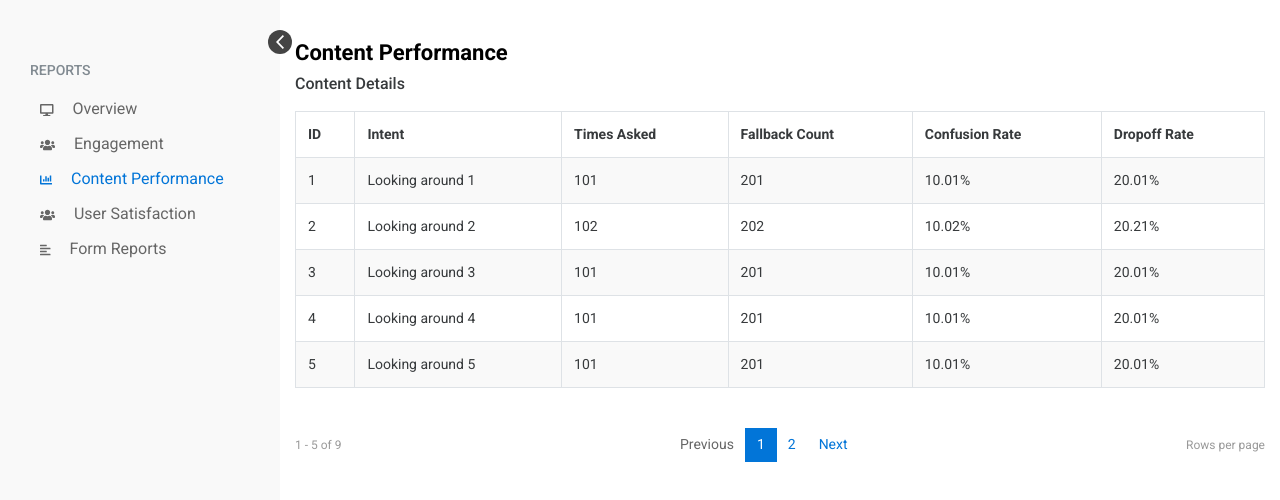
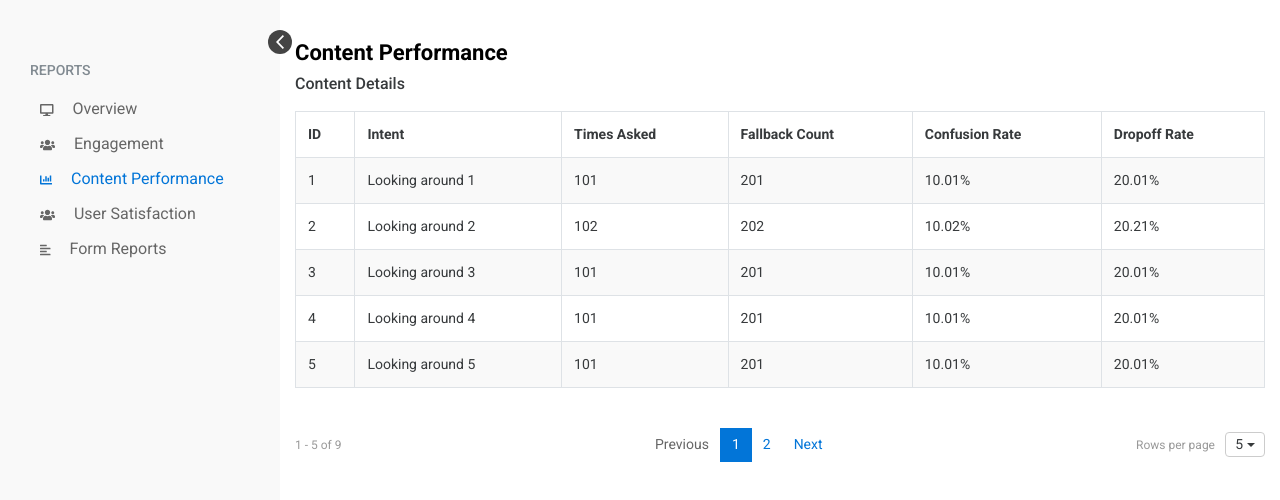
Before and after one commit to leo-le-07/taiger-reporting-js-version, a Vue app: page /#/content-performance in a window 1280 px wide. Shown: the top 500 px of the page. Built offline with nearby package versions, Linux system fonts and the light colour scheme; data requests are answered from the project's data file.

Commit message:
[Content Performance Table] Handle update page size

```diff
--- a/src/components/ContentDetails.vue
+++ b/src/components/ContentDetails.vue
@@ -31,7 +31,19 @@
             @change="changePagination"
           />
           <div class="rows-page-container">
-            Rows per page
+            <div class="label">Rows per page</div>
+            <div class="app-dropdown-container">
+              <b-dropdown :text="pageSize.toString()" right>
+                <b-dropdown-item
+                  v-for="value in rowsPerPageOptions"
+                  :active="pageSize === value"
+                  :key="value"
+                  @click="selectPageSize(value)"
+                >
+                  {{ value }}
+                </b-dropdown-item>
+              </b-dropdown>
+            </div>
           </div>
         </div>
       </b-col>
@@ -43,16 +55,17 @@
 import { mapGetters, mapState, mapActions } from 'vuex'
 
 export default {
-  data() {
+  data () {
     return {
+      rowsPerPageOptions: [5, 10, 15],
       fields: [
         { key: 'id', label: 'ID' },
         'intent',
         { key: 'timesAsked', label: 'Times Asked' },
         { key: 'fallbackCount', label: 'Fallback Count' },
         { key: 'confusionRate', label: 'Confusion Rate' },
-        { key: 'dropoffRate', label: 'Dropoff Rate' },
-      ],
+        { key: 'dropoffRate', label: 'Dropoff Rate' }
+      ]
     }
   },
   computed: {
@@ -71,9 +84,15 @@ export default {
     }
   },
   methods: {
-    ...mapActions('contentPerformance', ['updateCurrentPage']),
+    ...mapActions('contentPerformance', [
+      'updateCurrentPage',
+      'updatePageSize'
+    ]),
     changePagination (pageNumber) {
       this.updateCurrentPage({ currentPage: pageNumber })
+    },
+    selectPageSize (value) {
+      this.updatePageSize({ pageSize: value })
     }
   },
   created () {
@@ -143,6 +162,32 @@ export default {
     }
   }
 }
+
+.app-dropdown-container {
+  .btn.dropdown-toggle.btn-secondary {
+    display: flex;
+    justify-content: center;
+    align-items: center;
+    font-size: $fontSizeSmall14;
+    width: 40px;
+    height: 25px;
+    padding: 0;
+    border-color: $gray200;
+    background-color: $white;
+    color: $black500;
+    border-radius: 4px;
+
+    &:focus {
+      box-shadow: none;
+    }
+  }
+
+  .dropdown-menu.show {
+    li {
+      width: 100px;
+    }
+  }
+}
 </style>
 
 <style lang="scss" scoped>
@@ -158,4 +203,13 @@ h3 {
   color: $gray300;
   font-size: $fontSizeSmall12;
 }
+
+.rows-page-container {
+  display: flex;
+  align-items: center;
+
+  .label {
+    margin-right: 10px;
+  }
+}
 </style>
--- a/src/store/modules/content-performance.js
+++ b/src/store/modules/content-performance.js
@@ -36,6 +36,9 @@ const mutations = {
   },
   setCurrentPage (state, { currentPage }) {
     state.contentDetails.page = currentPage
+  },
+  setPageSize (state, { pageSize }) {
+    state.contentDetails.pageSize = pageSize
   }
 }
 
@@ -51,6 +54,10 @@ const actions = {
   async updateCurrentPage ({ commit, dispatch }, { currentPage }) {
     commit('setCurrentPage', { currentPage })
     dispatch('getContentDetails')
+  },
+  async updatePageSize ({ commit, dispatch }, { pageSize }) {
+    commit('setPageSize', { pageSize })
+    dispatch('getContentDetails')
   }
 }
 
```
Also changed, not shown: 1 other file (tests, documents, lock files or other folders).
